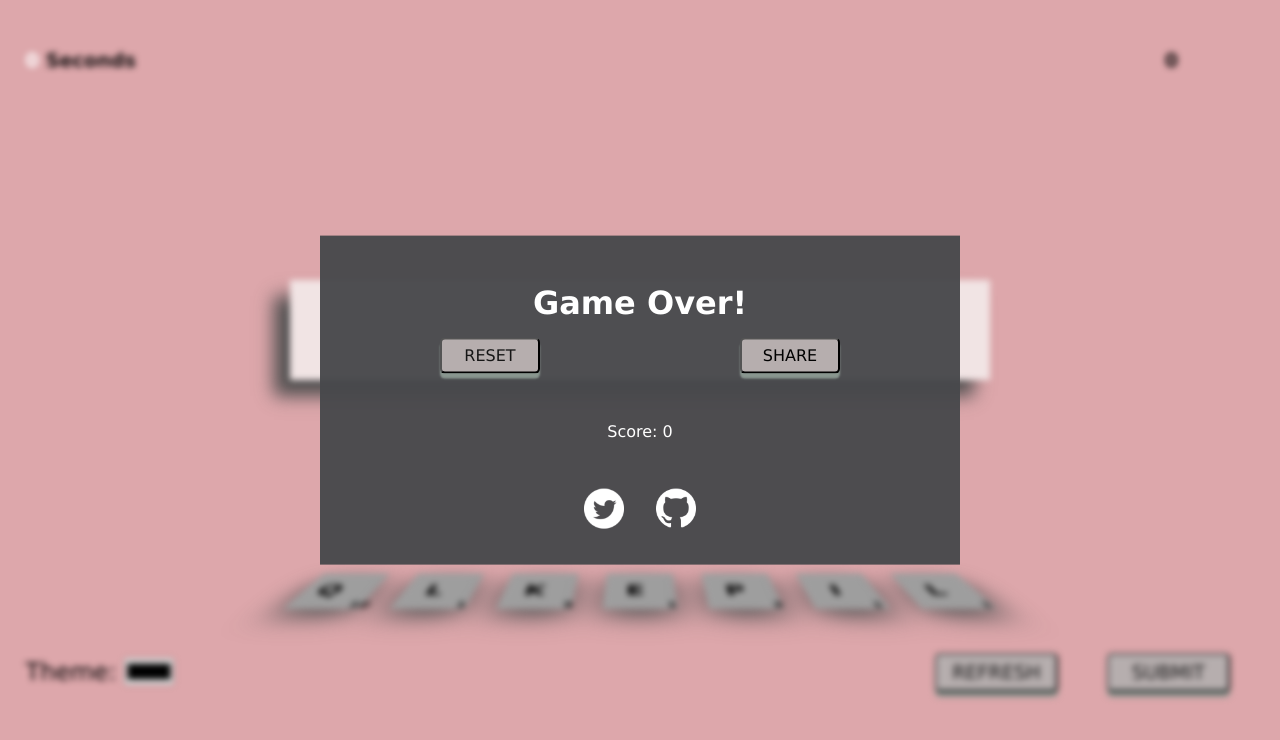
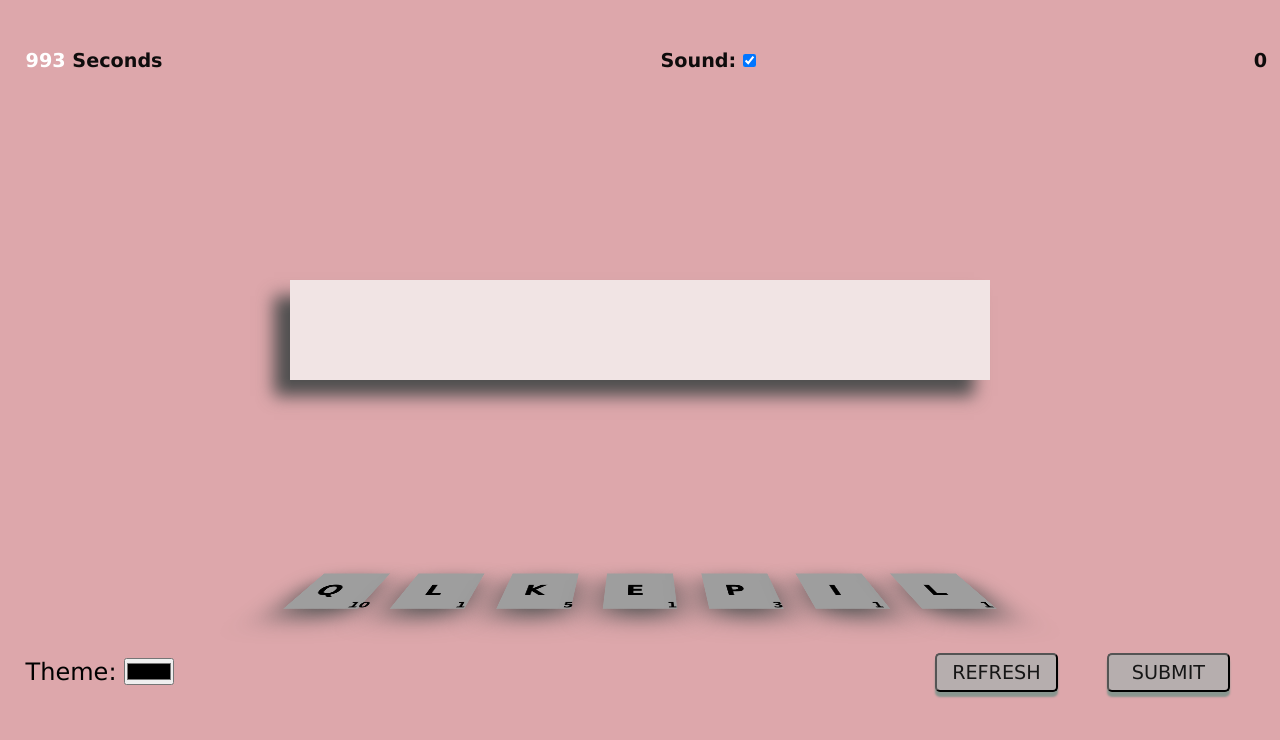
Before and after one commit to ethanny2/codePenScrabbleChallenge, a website built with webpack: page src/static/html/index.html in a window 1280 px wide. Both pictures are taken after a click on the button "SUBMIT". Built offline with nearby package versions, Linux system fonts and the light colour scheme; grey boxes are pictures that could not be loaded; a web font is replaced by a local one.

Commit message:
Added in checkbox to toggle the sounds, that is it for the bells and whistles. Now I will focus on fine tuning the performance of the animations and auditing with Google lighthouse for best performance then Netlify + serverless to validate the words.

```diff
--- a/src/js/index.js
+++ b/src/js/index.js
@@ -130,10 +130,10 @@ function getWordValue() {
     word += val.innerText.charAt(0);
   });
   let newScore = parseInt(score.innerText, 10) + total;
-  console.log(word);
-  let found = WORDS.find(e => e === word.toLowerCase());
-  console.log(found);
-  if (!isNaN(newScore) && found) {
+  word = word.toLowerCase();
+  let wordExist = WORDS.find(e => e === word);
+  let wordUsedBefore = guessedWords.includes(word);
+  if (!isNaN(newScore) && wordExist && !wordUsedBefore && word.length > 1) {
     addToScore(total);
     displayScoreEffect(total);
     guessedWords.push(word);
@@ -203,7 +203,7 @@ function updateTimer(time, id) {
 
 function gameLoop() {
   generateTiles();
-  startTimer(5);
+  startTimer(1000);
 }
 
 /* When tile clicked play animation that adds it to the answer grid */
@@ -286,6 +286,15 @@ function toggleGameOverModal() {
     "twitter-share"
   ).href = `https://twitter.com/intent/tweet?text=I+scored+${finalScore}+playing+scrabble+lite!&hashtags=scrabblelite`;
 }
+
+function toggleSound() {
+  const choice = document.getElementById("sound").checked;
+  console.log(choice);
+  console.log(typeof choice);
+  success.muted = !choice;
+  failure.muted = !choice;
+}
+
 /* Resets game after finishing*/
 function resetGame() {
   generateTiles();
@@ -302,6 +311,7 @@ document.querySelector("#tile-row").addEventListener("click", event => {
   }
 });
 document.querySelector("#reset").addEventListener("click", resetGame);
+document.querySelector("#sound").addEventListener("change", toggleSound);
 document.getElementById("refresh").addEventListener("click", generateTiles);
 document.getElementById("submit").addEventListener("click", getWordValue);
 /*Enter key submits word */
--- a/src/sass/style.scss
+++ b/src/sass/style.scss
@@ -142,17 +142,25 @@ header {
   flex-wrap: nowrap;
   width: 100%;
   height: 15%;
-  justify-content: flex-end;
+  // justify-content: flex-end;
+  justify-content: space-between;
   align-items: center;
   font-size: 0.8em;
   color: #0e0c0c;
+  label{
+    font-weight: 800;
+    font-size:1.5em;
+    padding:1rem;
+
+  }
+
 }
 header #score {
-  flex-basis: 10%;
+  // flex-basis: 10%;
   padding: 1%;
 }
 header #timer {
-  flex-grow: 1;
+  // flex-grow: 1;
   padding: 1% 1% 1% 2%;
 }
 header #timer-num {
@@ -288,7 +296,7 @@ header #timer-num {
 
 footer {
   display: flex;
-  justify-content: flex-end;
+  justify-content: space-around;
   padding: 1% 2% 1% 2%;
   align-items: center;
   position: relative;
@@ -511,6 +519,7 @@ button:active {
     button {
       margin: 0 1rem;
     }
+
   }
 
   .tile {
--- a/src/static/html/index.html
+++ b/src/static/html/index.html
@@ -54,6 +54,7 @@
         <h2 class="loading-title">Loading...</h2>
         <ul class="loading-instructions">
           <li>Click or tap to place/remove tiles</li>
+          <li>Repeated words are not counted</li>
           <li>
             Desktop users can press ENTER to submit
           </li>
@@ -65,6 +66,10 @@
       <h2 id="score-animation"></h2>
       <header>
         <h1 id="timer"><span id="timer-num">0 </span>Seconds</h1>
+        <label for="sound"
+          >Sound:
+          <input type="checkbox" name="sound" id="sound" checked />
+        </label>
         <h1 id="score">0</h1>
       </header>
       <div id="answer-row"></div>
@@ -74,6 +79,7 @@
           >Theme:
           <input type="color" name="theme" id="theme" />
         </label>
+
         <button id="refresh">Refresh</button>
         <button id="submit">Submit</button>
       </footer>
```
